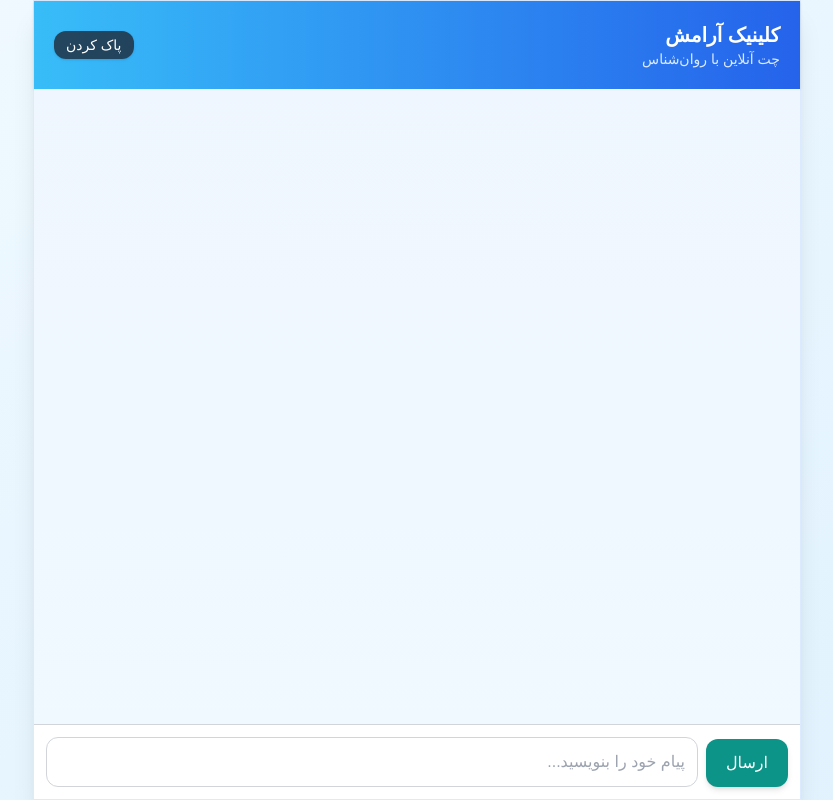
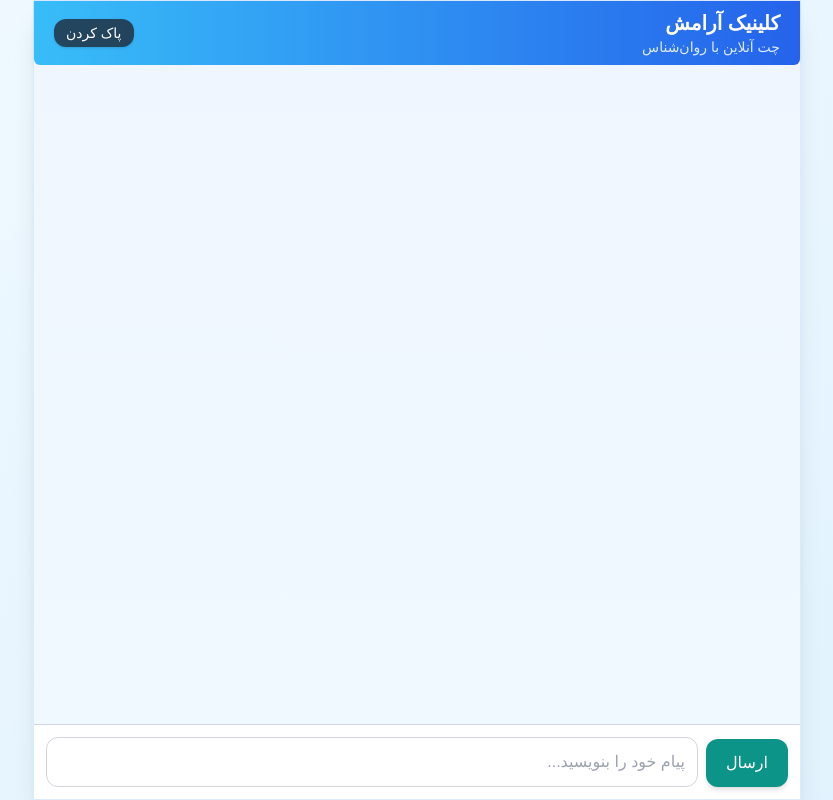
Before and after one commit to OmidHasani/ravmin, a website: page chatserv/chat.html in a window 1280 px wide. Shown: the whole page, without its empty margins (223-1056 px from the left). Drawn offline with nearby package versions, Linux system fonts and the light colour scheme.

Commit message:
Update chat.html

```diff
--- a/chatserv/chat.html
+++ b/chatserv/chat.html
@@ -37,7 +37,8 @@
 <body>
 
   <div class="flex flex-col w-full max-w-3xl mx-auto h-[var(--app-height)] bg-white shadow-xl border border-blue-100">
-    <header class="bg-gradient-to-r from-sky-400 to-blue-600 text-white flex justify-between items-center p-5 shadow flex-shrink-0">
+    <header class="bg-gradient-to-r from-sky-400 to-blue-600 text-white flex justify-between items-center px-5 py-2 shadow flex-shrink-0 rounded-b-md">
+
       <div>
         <h1 class="text-xl font-bold">کلینیک آرامش</h1>
         <p class="text-sm text-blue-100">چت آنلاین با روان‌شناس</p>
```
